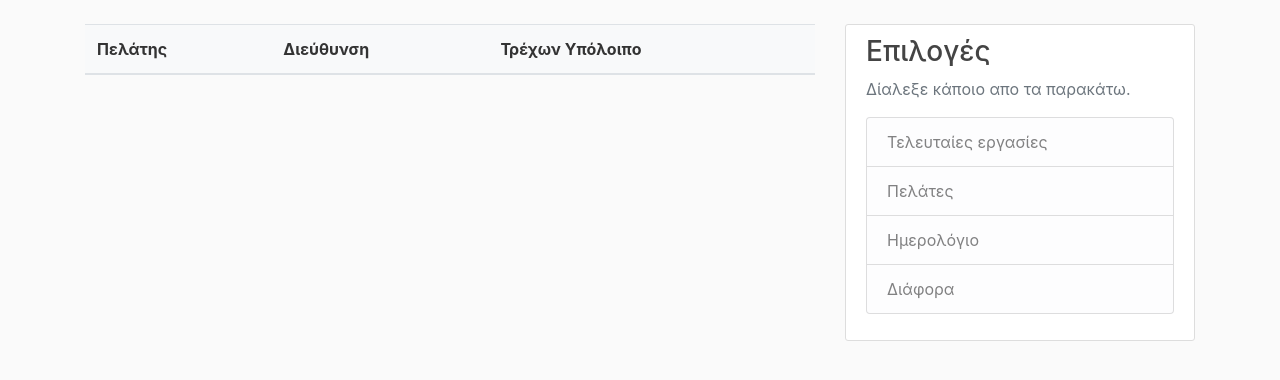
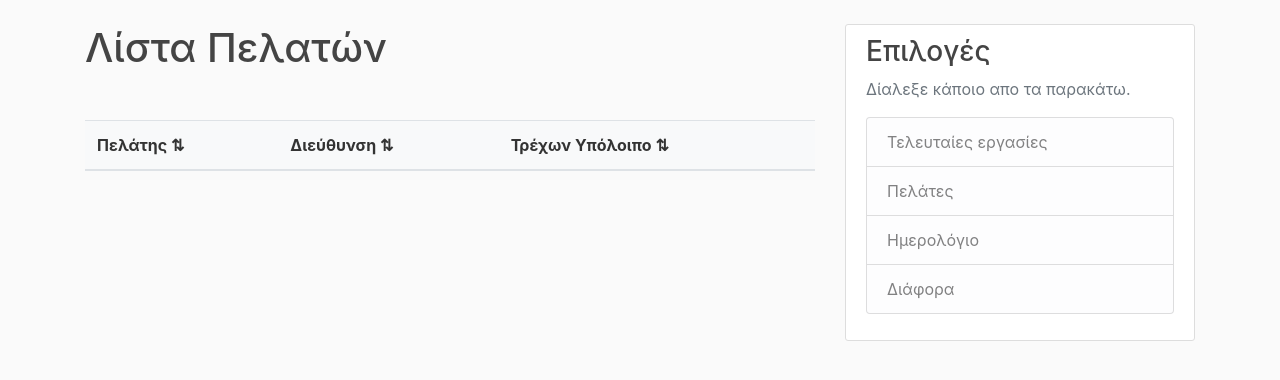
Before and after one commit to VangelisKarasas/MyBusinessERP, a Flask app: template customertracking/templates/customer_list.html in a window 1280 px wide. Shown: the part 56-436 px from the top of the page. Run offline with Flask 3, Linux system fonts and the light colour scheme; the template is opened without the code that fills it, so the values that code supplies are empty; parts of the project's set-up code (start-up, migrations or seed data) failed here and were passed over; some libraries are stand-ins or nearby versions.

Commit message:
Update customer_list.html

```diff
--- a/customertracking/templates/customer_list.html
+++ b/customertracking/templates/customer_list.html
@@ -1,11 +1,13 @@
 {% extends "layout.html" %}
 {% block content %}
-        <table class="table table-hover">
+    <h1>Λίστα Πελατών</h1>
+    <p>&nbsp;&nbsp;</p>
+    <table id="customerTable" class="table table-hover">
         <thead>
             <tr class="bg-light">
-                    <th scope="col">Πελάτης</th>
-                    <th scope="col">Διεύθυνση</th>
-                    <th scope="col">Τρέχων Υπόλοιπο</th>
+                <th scope="col">Πελάτης <span class="sort-icon">⇅</span> </th>
+                <th scope="col">Διεύθυνση <span class="sort-icon">⇅</span> </th>
+                <th scope="col">Τρέχων Υπόλοιπο <span class="sort-icon">⇅</span> </th>
             </tr>
         </thead>
         <tbody>
@@ -18,4 +20,12 @@
             {% endfor %}
         </tbody>
     </table>
+
+    <!-- Include Tablesort -->
+    <script src="https://unpkg.com/tablesort@5.2.1/dist/tablesort.min.js"></script>
+    <script>
+        document.addEventListener("DOMContentLoaded", function () {
+            new Tablesort(document.getElementById('customerTable'));
+        });
+    </script>
 {% endblock content %}
```
Lines whose indentation alone changed are shown as unchanged.
